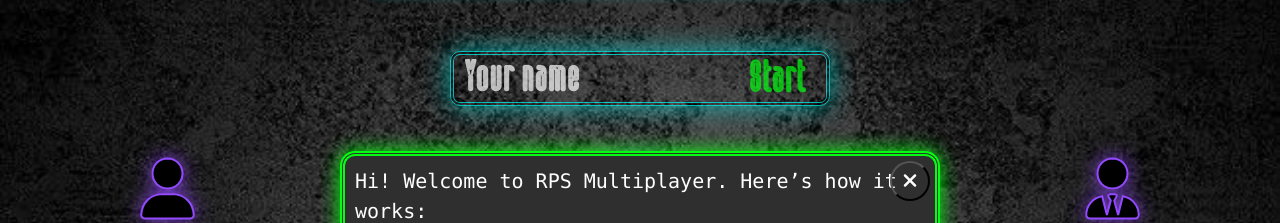
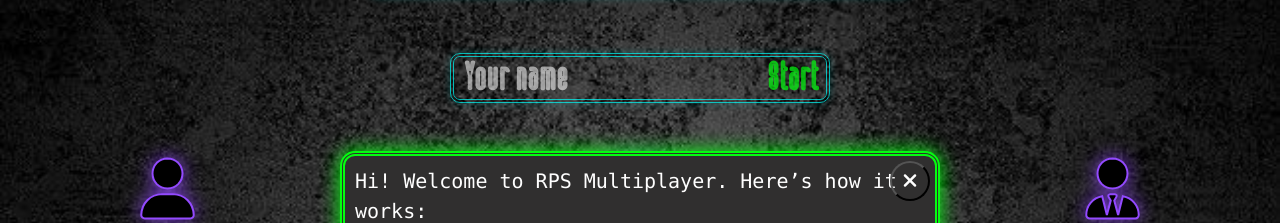
Before and after one commit to chehrona/RPS-Multiplayer, a plain HTML site: page index.html in a window 1280 px wide. Shown: the part 129-352 px from the top of the page. Drawn offline with nearby package versions, Linux system fonts and the light colour scheme; no server answers.

Commit message:
fixed the input name container

```diff
--- a/assets/css/mobile.css
+++ b/assets/css/mobile.css
@@ -35,4 +35,17 @@
   .chat-screen-container {
     display: none;
   }
+
+  #player-name-input-container {
+    border: 8px double var(--blue);
+    border-radius: 12px;
+
+    margin: 0 auto;
+    margin-top: 10px;
+    height: 55px;
+    position: relative;
+    animation-delay: 2s;
+    width: 90%;
+    padding-bottom: 5px;
+  }
 }
--- a/assets/css/rps.css
+++ b/assets/css/rps.css
@@ -33,7 +33,7 @@ body *:after {
   --header: 100px;
   --title: 90px;
   --subtitle: 60px;
-  --body: 50px;
+  --body: 45px;
 }
 
 /* General styles */
@@ -150,57 +150,48 @@ body *:after {
 }
 
 /* Input field for player name */
-#playerName {
-  border: 8px double var(--blue);
-  border-radius: 12px;
+#player-name-input-container {
   display: flex;
   align-items: center;
-  margin: 0 auto;
-  margin-top: 10px;
-  height: 55px;
-  position: relative;
-  animation-delay: 2s;
-  width: 90%;
-  padding-bottom: 5px;
+  width: 380px;
+  padding: 2px 8px 2px 5px;
+  border-radius: 10px;
+  border: 4px double var(--blue);
+  height: 50px;
 }
 
-#nameEnter {
-  width: 75%;
-  height: 38px;
-  float: left;
+#player-name-input-field {
+  height: 100%;
+  width: 100%;
   background-color: transparent;
   outline: none;
   border: 0px transparent;
   font-size: var(--body);
-  padding-left: 5px;
-  padding-bottom: 0px;
-  padding-top: 0px;
+  padding: 5px;
   font-weight: bolder;
   font-family: clubSign;
   color: var(--white);
-  margin-left: 5px;
 }
 
 #start {
   font-family: clubSign;
   font-size: var(--body);
-  width: 25%;
   color: var(--green);
   font-weight: bolder;
   background-color: transparent;
   padding: 0px;
   border: 0px transparent;
-  margin-right: 5px;
-  margin-top: 2px;
   margin-left: 5px;
+  cursor: pointer;
 }
 
 #start:hover {
   text-shadow: 5px 5px 40px var(--white);
 }
 
-#nameEnter::placeholder {
+#player-name-input-field::placeholder {
   color: var(--white);
+  opacity: 0.8;
 }
 
 /* Holds the cards with the player names */
@@ -712,14 +703,6 @@ body *:after {
 }
 
 @media only screen and (min-device-width: 768px) {
-  #playerName {
-    width: 380px;
-    margin: 20px 0px;
-    padding: 2px 0px;
-    border-radius: 10px;
-    border: 4px double var(--blue);
-  }
-
   #messageBoard {
     display: block;
     overflow-y: scroll;
--- a/assets/javascript/rps.js
+++ b/assets/javascript/rps.js
@@ -38,7 +38,7 @@ $(document).ready(function () {
 
   $(".closeButton").on("click", function () {
     $(".instruction-container").addClass("close-instruction-container");
-    $("#playerName").removeClass("disabled");
+    $("#player-name-input-container").removeClass("disabled");
   });
 
   $(".information-icon").on("click", function () {
@@ -186,7 +186,7 @@ $(document).ready(function () {
   });
 
   const onNameEntered = () => {
-    playerName = $("#nameEnter").val().trim();
+    playerName = $("#player-name-input-field").val().trim();
     playerName = playerName.charAt(0).toUpperCase() + playerName.slice(1);
     if (playerName === "") {
       createsModals("Please enter your name");
@@ -224,13 +224,13 @@ $(document).ready(function () {
     }
 
     // Prevents entering another name.
-    $("#playerName").addClass("disabled");
-    $("#nameEnter").attr("disabled", true);
-    $("#nameEnter").val("");
+    $("#player-name-input-container").addClass("disabled");
+    $("#player-name-input-field").attr("disabled", true);
+    $("#player-name-input-field").val("");
   };
 
   // Player types name and presses enter key
-  $("#nameEnter").keypress(function (e) {
+  $("#player-name-input-field").keypress(function (e) {
     // Only accept 'enter' key
     if (e.keyCode === "13") {
       onNameEntered();
--- a/index.html
+++ b/index.html
@@ -42,8 +42,12 @@
       <button class="information-icon">
         <i class="fa-solid fa-info"></i>
       </button>
-      <div class="animated-border disabled" id="playerName">
-        <input id="nameEnter" placeholder="Your name" maxlength="10" />
+      <div class="animated-border disabled" id="player-name-input-container">
+        <input
+          id="player-name-input-field"
+          placeholder="Your name"
+          maxlength="10"
+        />
         <button type="submit" id="start">Start</button>
       </div>
       <div class="instruction-container">
```
